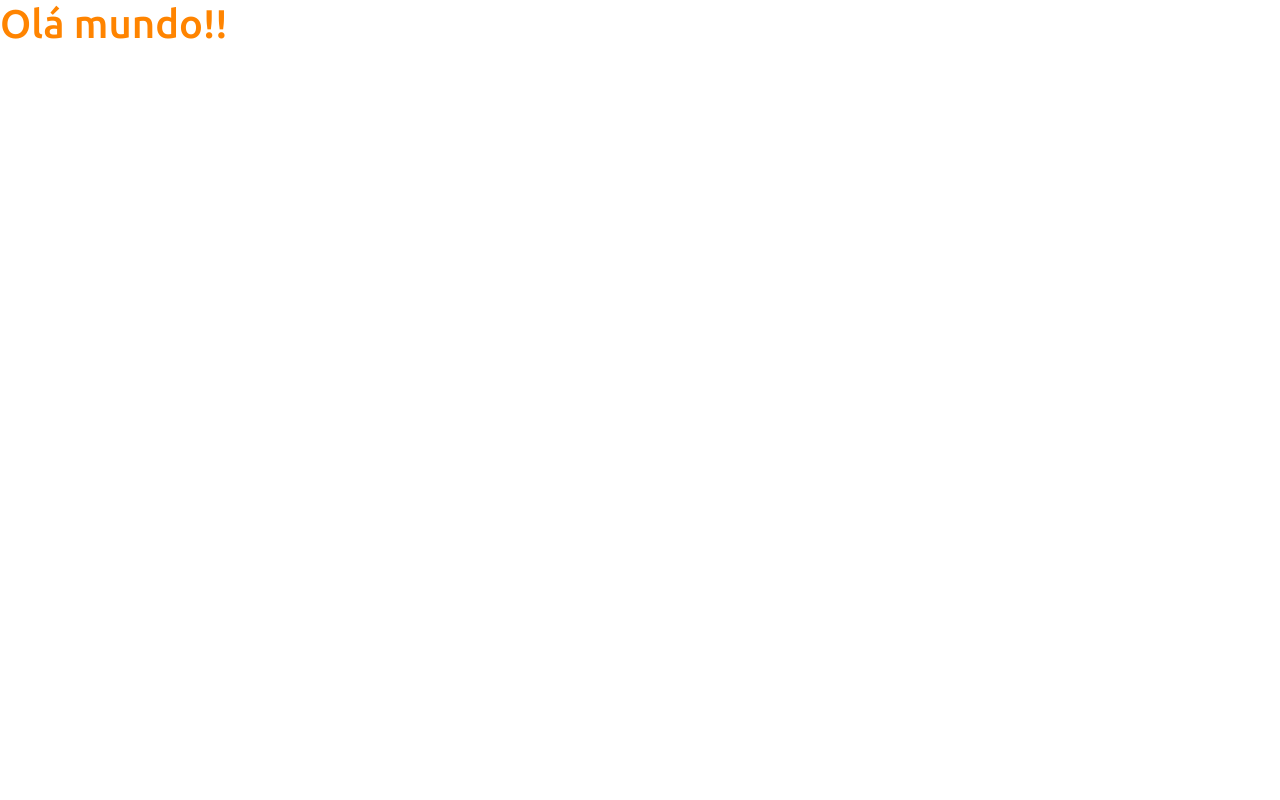
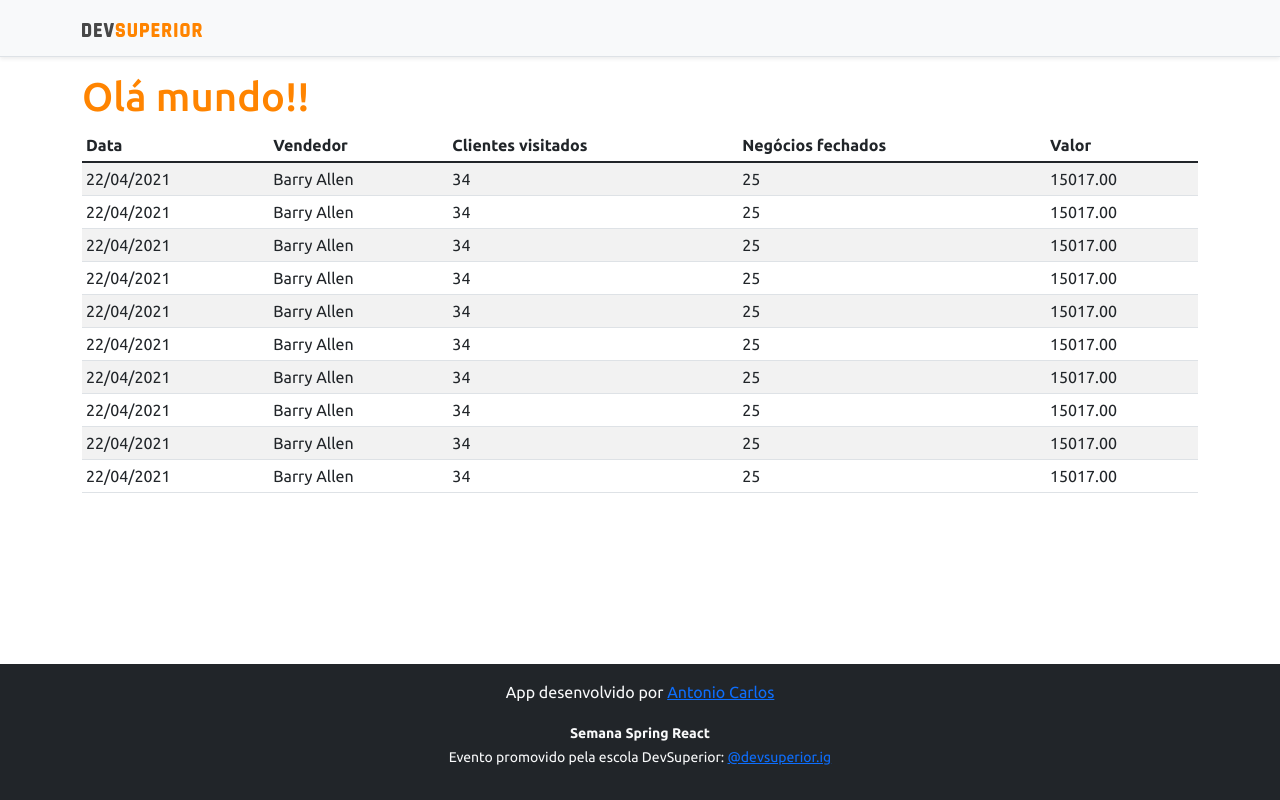
Before and after one commit to antoniocarlosdev/projeto-sds4, a React (Create React App) app in the folder frontend/: page / in a window 1280 px wide. Built offline with nearby package versions, Linux system fonts and the light colour scheme.

Commit message:
Basic Static Components

```diff
--- a/frontend/src/App.tsx
+++ b/frontend/src/App.tsx
@@ -1,9 +1,18 @@
+import DataTable from "components/DataTable";
+import Footer from "components/Footer";
+import NavBar from "components/NavBar";
+
 function App() {
   return (
-    <div>
-      <h1 className="text-primary">Olá mundo!!</h1>
-    </div>
-  );
+    <>
+      <NavBar />
+      <div className='container'>
+        <h1 className="text-primary">Olá mundo!!</h1>
+        <DataTable />
+      </div>
+      <Footer />
+    </>
+        );
 }
 
-export default App;
+        export default App;
--- /dev/null
+++ b/frontend/src/components/DataTable/index.tsx
@@ -0,0 +1,91 @@
+function DataTable() {
+    return (
+        <div className="table-responsive">
+            <table className="table table-striped table-sm">
+                <thead>
+                    <tr>
+                        <th>Data</th>
+                        <th>Vendedor</th>
+                        <th>Clientes visitados</th>
+                        <th>Negócios fechados</th>
+                        <th>Valor</th>
+                    </tr>
+                </thead>
+                <tbody>
+                    <tr>
+                        <td>22/04/2021</td>
+                        <td>Barry Allen</td>
+                        <td>34</td>
+                        <td>25</td>
+                        <td>15017.00</td>
+                    </tr>
+                    <tr>
+                        <td>22/04/2021</td>
+                        <td>Barry Allen</td>
+                        <td>34</td>
+                        <td>25</td>
+                        <td>15017.00</td>
+                    </tr>
+                    <tr>
+                        <td>22/04/2021</td>
+                        <td>Barry Allen</td>
+                        <td>34</td>
+                        <td>25</td>
+                        <td>15017.00</td>
+                    </tr>
+                    <tr>
+                        <td>22/04/2021</td>
+                        <td>Barry Allen</td>
+                        <td>34</td>
+                        <td>25</td>
+                        <td>15017.00</td>
+                    </tr>
+                    <tr>
+                        <td>22/04/2021</td>
+                        <td>Barry Allen</td>
+                        <td>34</td>
+                        <td>25</td>
+                        <td>15017.00</td>
+                    </tr>
+                    <tr>
+                        <td>22/04/2021</td>
+                        <td>Barry Allen</td>
+                        <td>34</td>
+                        <td>25</td>
+                        <td>15017.00</td>
+                    </tr>
+                    <tr>
+                        <td>22/04/2021</td>
+                        <td>Barry Allen</td>
+                        <td>34</td>
+                        <td>25</td>
+                        <td>15017.00</td>
+                    </tr>
+                    <tr>
+                        <td>22/04/2021</td>
+                        <td>Barry Allen</td>
+                        <td>34</td>
+                        <td>25</td>
+                        <td>15017.00</td>
+                    </tr>
+                    <tr>
+                        <td>22/04/2021</td>
+                        <td>Barry Allen</td>
+                        <td>34</td>
+                        <td>25</td>
+                        <td>15017.00</td>
+                    </tr>
+                    <tr>
+                        <td>22/04/2021</td>
+                        <td>Barry Allen</td>
+                        <td>34</td>
+                        <td>25</td>
+                        <td>15017.00</td>
+                    </tr>
+                </tbody>
+            </table>
+        </div>
+    );
+}
+
+export default DataTable;
--- /dev/null
+++ b/frontend/src/components/Footer/index.tsx
@@ -0,0 +1,15 @@
+function Footer() {
+    return (
+
+        <footer className="footer mt-auto py-3 bg-dark">
+            <div className="container">
+                <p className="text-light">App desenvolvido por <a href="https://www.linkedin.com/in/antonio-carlos-597a57210/" target="_blank" rel="noreferrer">Antonio Carlos</a></p>
+                <p className="text-light"><small><strong>Semana Spring React</strong><br />
+                    Evento promovido pela escola DevSuperior: <a href="https://instagram.com/devsuperior.ig" target="_blank" rel="noreferrer">@devsuperior.ig</a></small></p>
+            </div>
+        </footer>
+
+    );
+}
+
+export default Footer;
--- /dev/null
+++ b/frontend/src/components/NavBar/index.tsx
@@ -0,0 +1,14 @@
+import ImgDsDark from 'assets/img/ds-dark.svg';
+function NavBar (){
+    return (
+        <div className="d-flex flex-column flex-md-row align-items-center p-3 px-md-4 mb-3 bg-light border-bottom shadow-sm">
+            <div className="container">
+                <nav className="my-2 my-md-0 mr-md-3">
+                    <img src={ImgDsDark} alt="DevSuperior" width="120" />
+                </nav>
+            </div>
+        </div>
+    );
+}
+
+export default NavBar;
```
Also changed, not shown: frontend/src/assets/img/ds-dark.svg (added).
